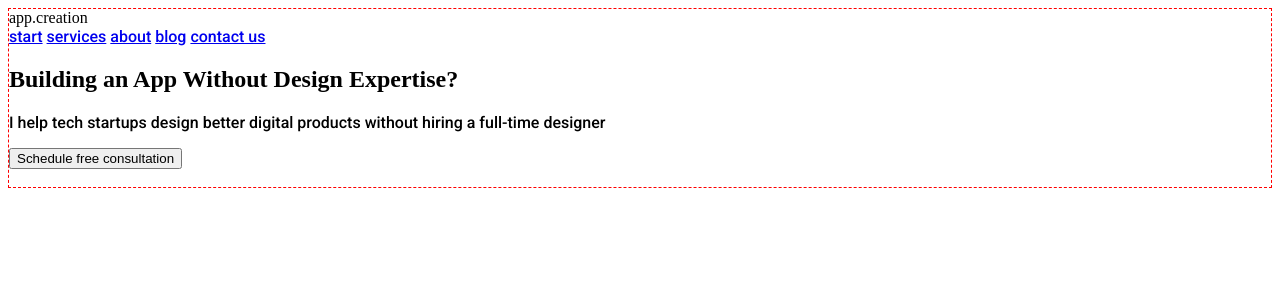
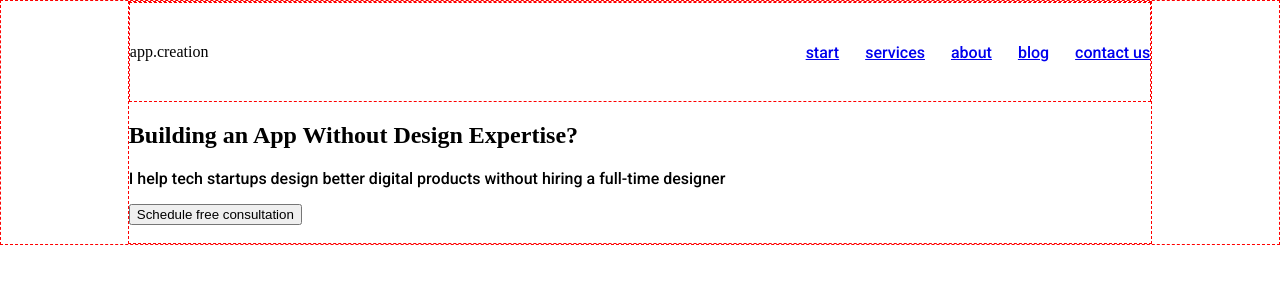
Before and after one commit to WebHeroSchool/SiteOfMe, a plain HTML site: page index.html in a window 1280 px wide. Drawn offline with Linux system fonts and the light colour scheme; a web font is replaced by a local one.

Commit message:
работа с header
проработала header

```diff
--- a/index.html
+++ b/index.html
@@ -8,6 +8,7 @@
     <link rel="stylesheet" href="./style.css">
   </head>
   <body>
+    <div class="wrapper">
     <header class="header">
       <div class="main-logo">app.creation</div>
       <nav class="menu">
@@ -28,5 +29,6 @@
         <img class="image-content__image" src="" alt="">
       </div>
     </section>
+  </div>
   </body>
 </html>
--- a/style.css
+++ b/style.css
@@ -10,3 +10,29 @@ p {
 body {
   border: dashed 1px red;
 }
+body {
+  margin: 0;
+}
+.header {
+  display: flex;
+  justify-content: space-between;
+  border: dashed 1px red;
+}
+.wrapper {
+  margin: auto;
+  width: 80%;
+  border: dashed 1px red;
+}
+.main-logo {
+  padding: 40px 0
+}
+.menu {
+  display: flex;
+  align-items: center;
+}
+.menu__item {
+  padding: 0 13px;
+}
+.menu__item:last-child {
+  padding-right: 0;
+}
```
